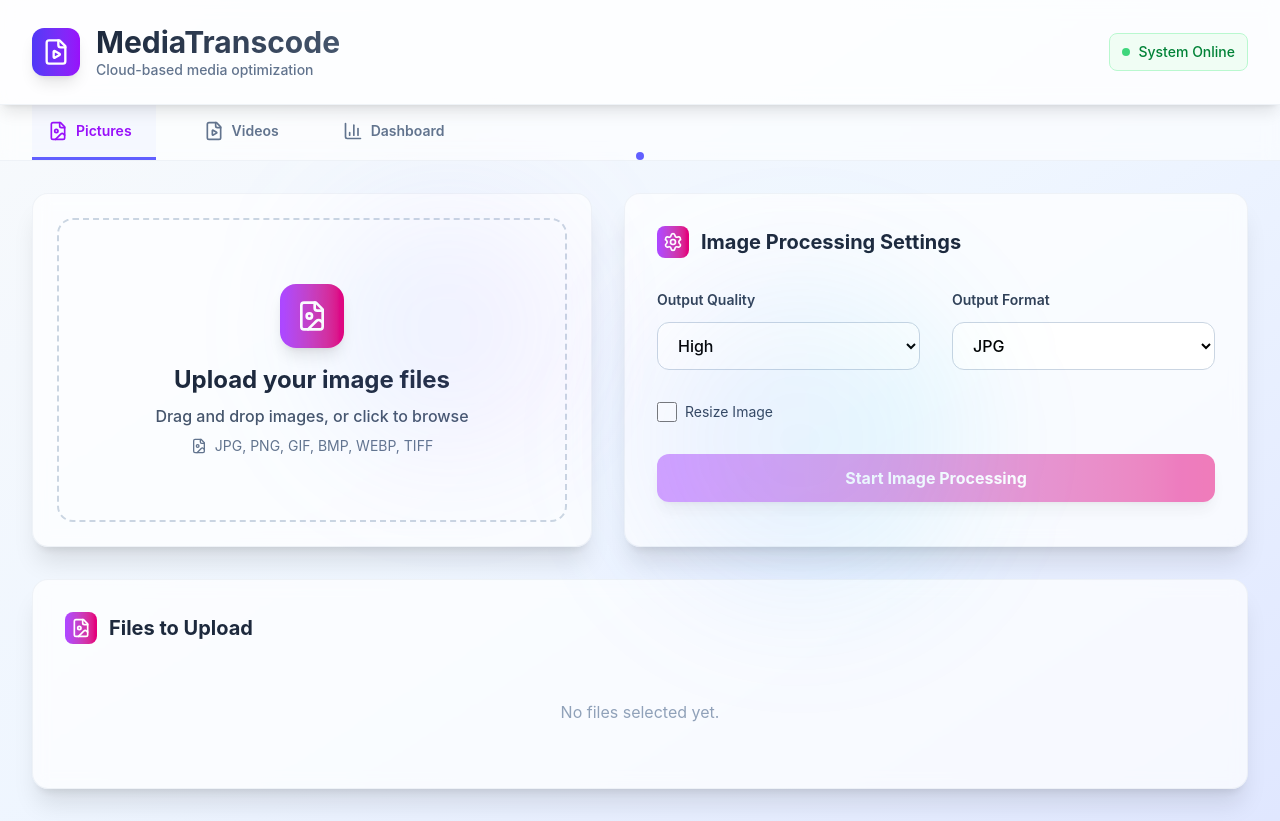
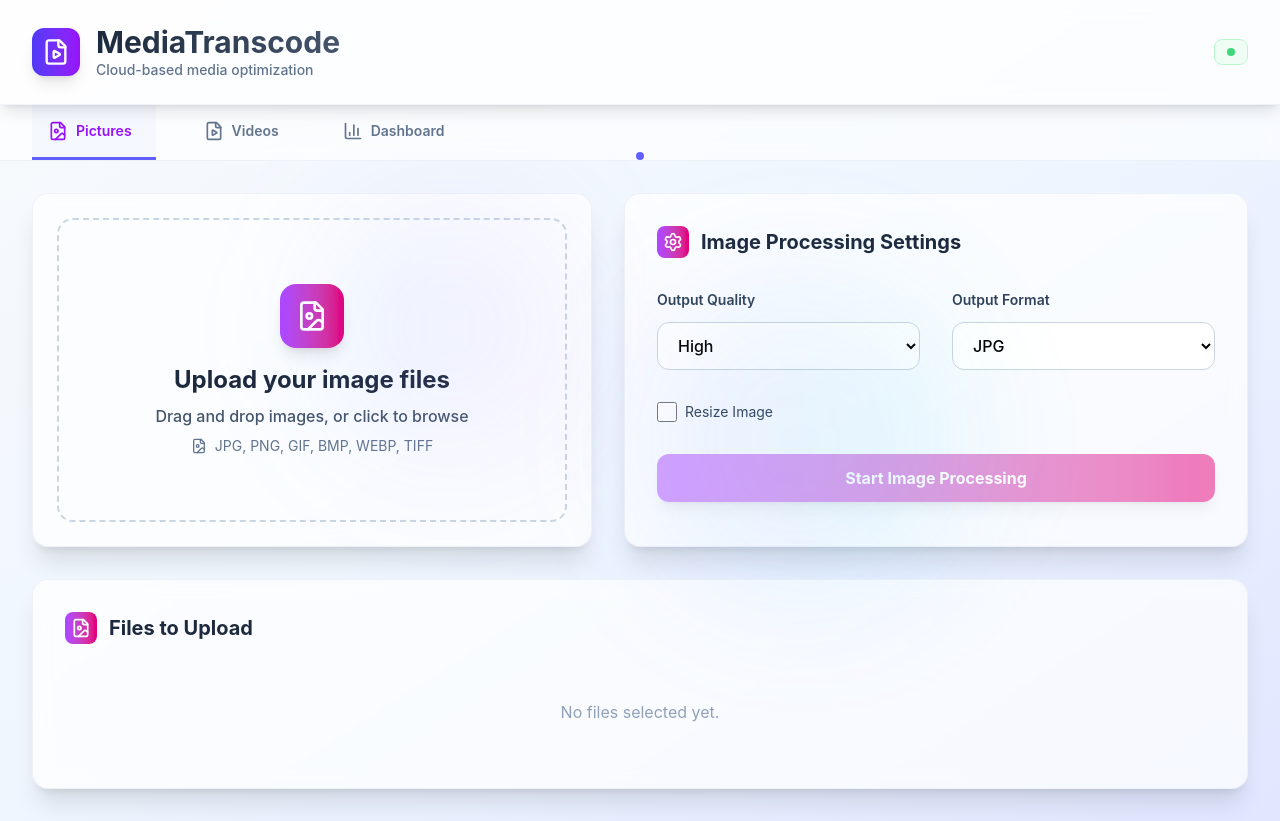
Before and after one commit to Spriet0234/CloudTranscode, a React (Vite) app in the folder frontend/: page / in a window 1280 px wide. Built offline with nearby package versions, Linux system fonts and the light colour scheme.

Commit message:
UI changes

```diff
--- a/frontend/src/App.tsx
+++ b/frontend/src/App.tsx
@@ -39,7 +39,7 @@ function App() {
             <div className="flex items-center space-x-3">
               <div className="flex items-center space-x-2 px-3 py-2 bg-green-50 border border-green-200 rounded-lg">
                 <div className="w-2 h-2 bg-green-500 rounded-full animate-pulse"></div>
-                <span className="text-sm font-medium text-green-700">System Online</span>
+                {/* <span className="text-sm font-medium text-green-700">System Online</span> */}
               </div>
             </div>
           </div>
```
